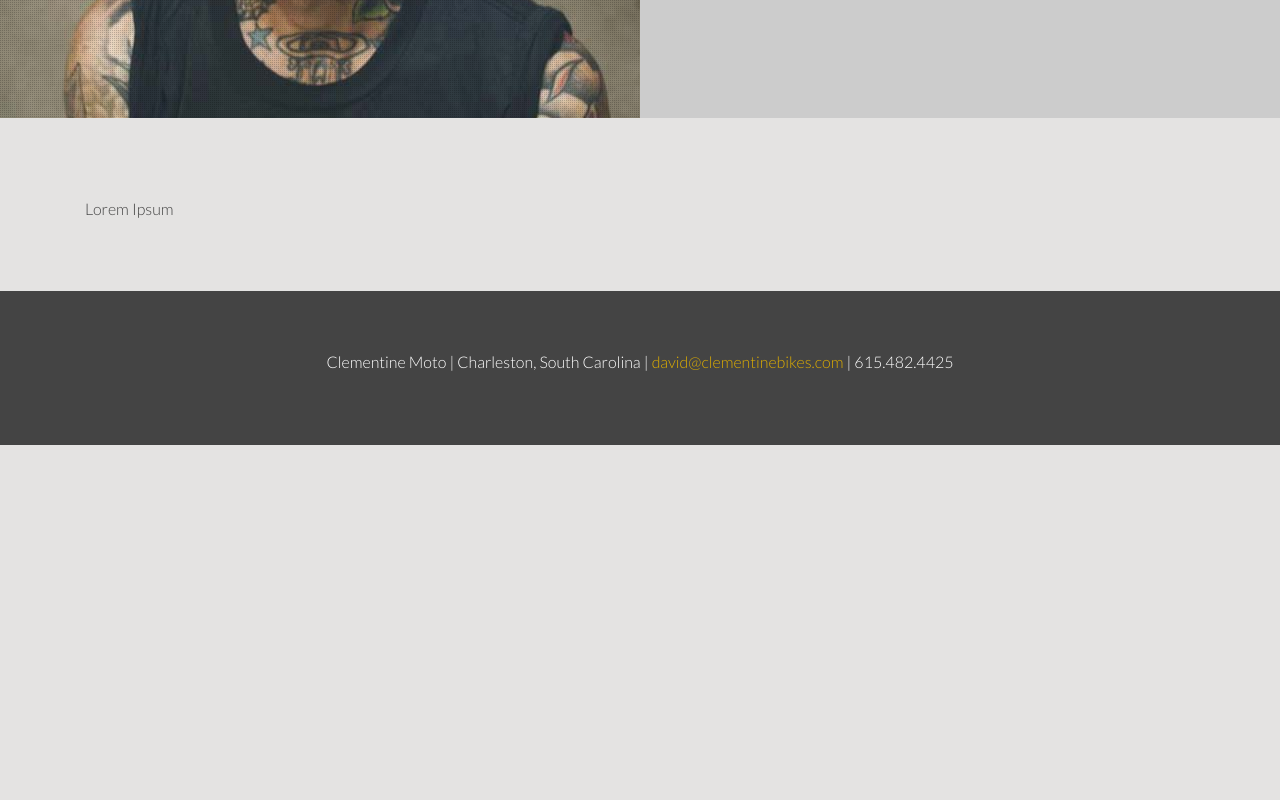
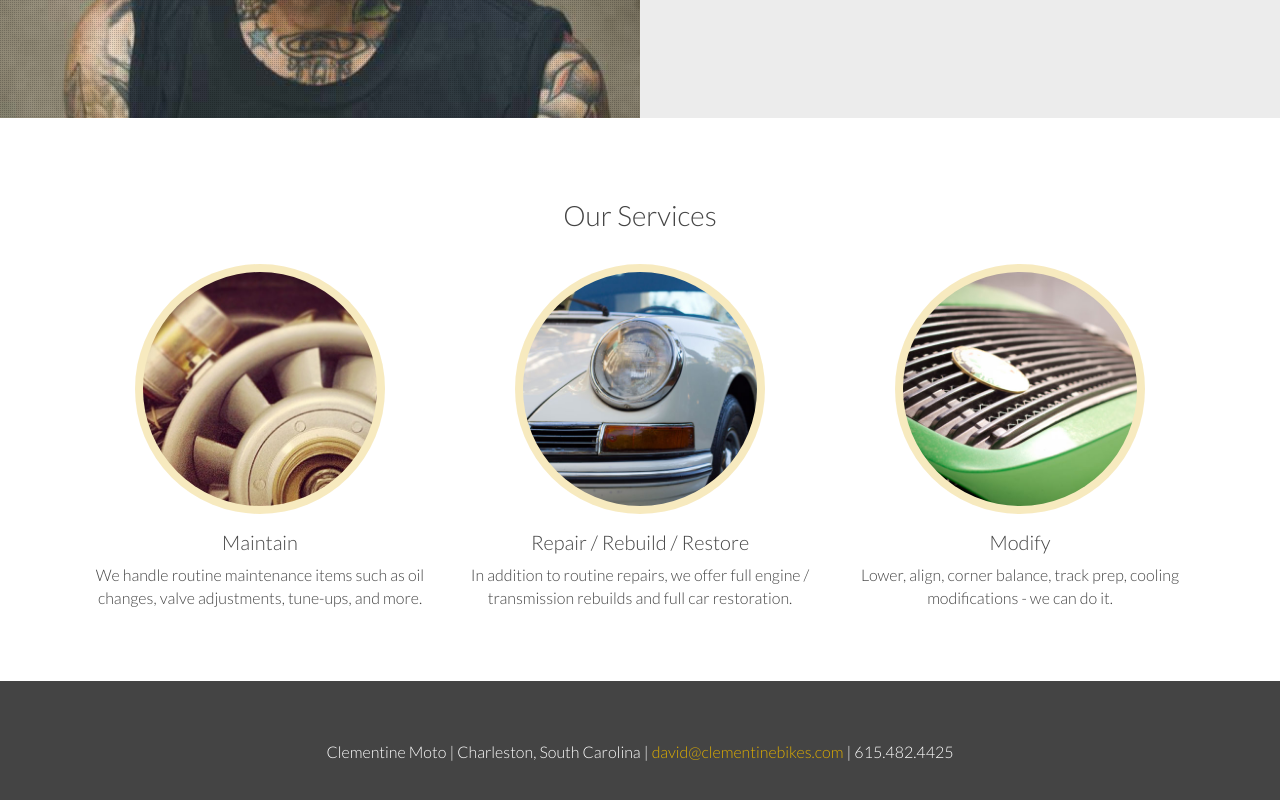
Before and after one commit to mcraiganthony/clementine-moto, a plain HTML site: page index.html in a window 1280 px wide. Shown: the part 714-1514 px from the top of the page. Before the commit the page ends 1159 px from the top, so only its background shows below. Drawn offline with Linux system fonts and the light colour scheme.

Commit message:
Update 2015-02-19T01:29:34.224Z

```diff
--- a/index.html
+++ b/index.html
@@ -21,7 +21,7 @@
       <div class="hero__container container-fluid">
         <div class="hero__headline js-hero__headline">
           <h1>Clementine Moto</h1>
-          <p class="hero__headline__copy"><em>Porsche Repair and Restoration Specialists<!-- <br><span class="small">Charleston, South Carolina</span> --></em></p>
+          <p class="hero__headline__copy"><em>Air-Cooled Porsche Repair and Restoration</em></p>
           <a data-scroll href="#contact" class="btn btn-primary">Work With Us</a>
         </div>
       </div>
@@ -43,13 +43,34 @@
     </section>
     <section id="services" class="services">
       <div class="container">
-        <div class="col-md-4">
-          <div class="card">
-            <p>Lorem Ipsum</p>
+        <h3 class="text-center">Our Services</h3><br>
+        <div class="col-md-4 card-col">
+          <div class="card" data-sr="enter bottom">
+            <div class="card__photo">
+              <img src="img/card-repair.jpg" alt="">
+            </div>
+            <h4>Maintain</h4>
+            <p>We handle routine maintenance items such as oil changes, valve adjustments, tune-ups, and more.</p>
           </div>
         </div>
-        <div class="col-md-4"></div>
-        <div class="col-md-4"></div>
+        <div class="col-md-4 card-col">
+          <div class="card" data-sr="wait 0.25s then enter bottom">
+            <div class="card__photo">
+              <img src="img/card-restore.jpg" alt="">
+            </div>
+            <h4>Repair / Rebuild / Restore</h4>
+            <p>In addition to routine repairs, we offer full engine / transmission rebuilds and full car restoration.</p>
+          </div>
+        </div>
+        <div class="col-md-4 card-col">
+          <div class="card" data-sr="wait 0.5s then enter bottom">
+            <div class="card__photo">
+              <img src="img/card-modify.jpg" alt="">
+            </div>
+            <h4>Modify</h4>
+            <p>Lower, align, corner balance, track prep, cooling modifications - we can do it.</p>
+          </div>
+        </div>
       </div>
     </section>
     <section id="footer" class="footer">
```
Also changed, not shown: css/app.css, img/card-modify.jpg (added), img/card-repair.jpg (added), img/card-restore.jpg (added).
